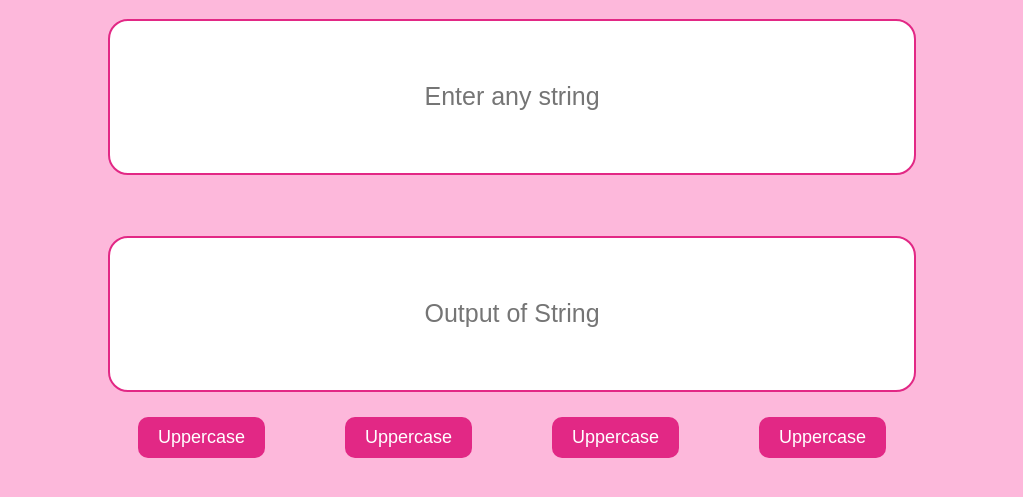
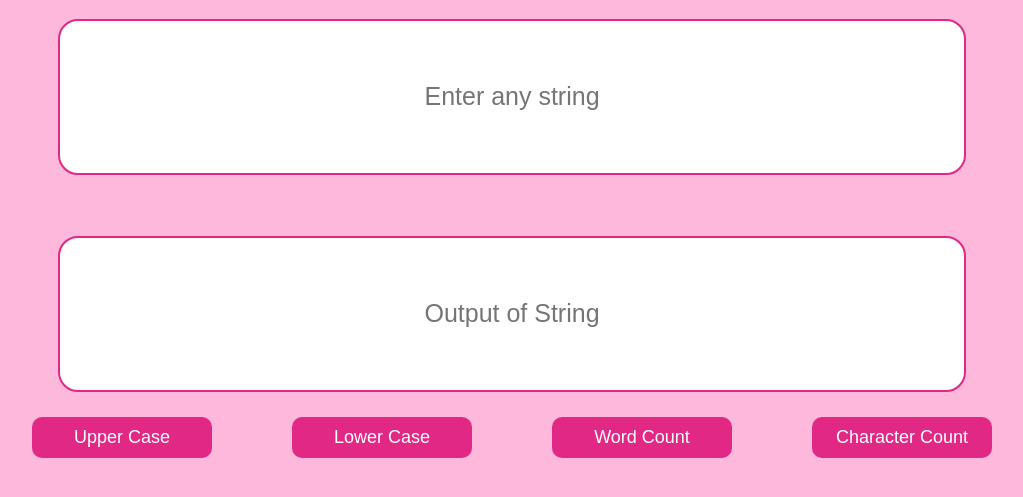
Before and after one commit to dipaligaikwad12/OperationString, a plain HTML site: page index.html in a window 1280 px wide. Shown: the part 61-558 px from the top of the page, without its empty margins (128-1151 px from the left). Drawn offline with Linux system fonts and the light colour scheme.

Commit message:
function created

```diff
--- a/index.html
+++ b/index.html
@@ -6,7 +6,7 @@
     <title>Document</title>
     <style>
         .input-box{
-            width: 800px;
+            width: 900px;
             height: 150px;
             text-align: center;
             display: block;
@@ -28,6 +28,7 @@
         }
         .btn{
             font-size: 18px;
+            width: 180px;
             margin: 20px 40px;
             padding: 10px 20px;
             background-color:  hsl(330, 76%, 52%);
@@ -47,10 +48,14 @@
     <input type="text" placeholder="Output of String" class="input-box" id="outputBox">
 
     <div class="btn-container">
-        <button class="btn" onclick="ucase()">Uppercase</button>
-        <button class="btn">Uppercase</button>
-        <button class="btn">Uppercase</button>
-        <button class="btn">Uppercase</button>
+        <button class="btn" onclick="textOperation('upperCase')">Upper Case</button>
+        <button class="btn" onclick="textOperation('lowerCase')">Lower Case</button>
+        <button class="btn" onclick="textOperation('wordCount')">Word Count</button>
+        <button class="btn" onclick="textOperation('charCount')">Character Count</button>
     </div>
+
+    <script>
+       function textOperation(op)
+    </script>
 </body>
 </html>
```
